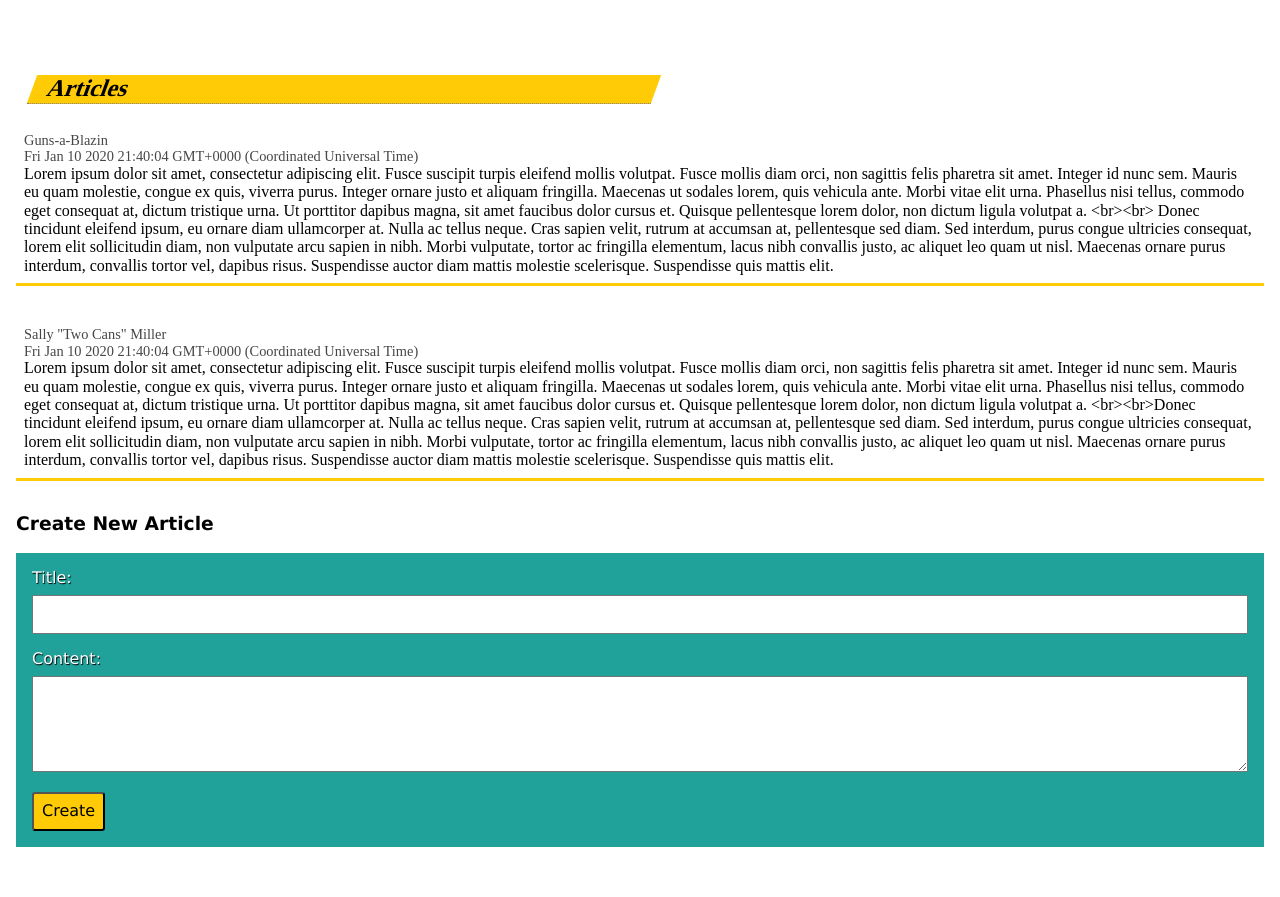
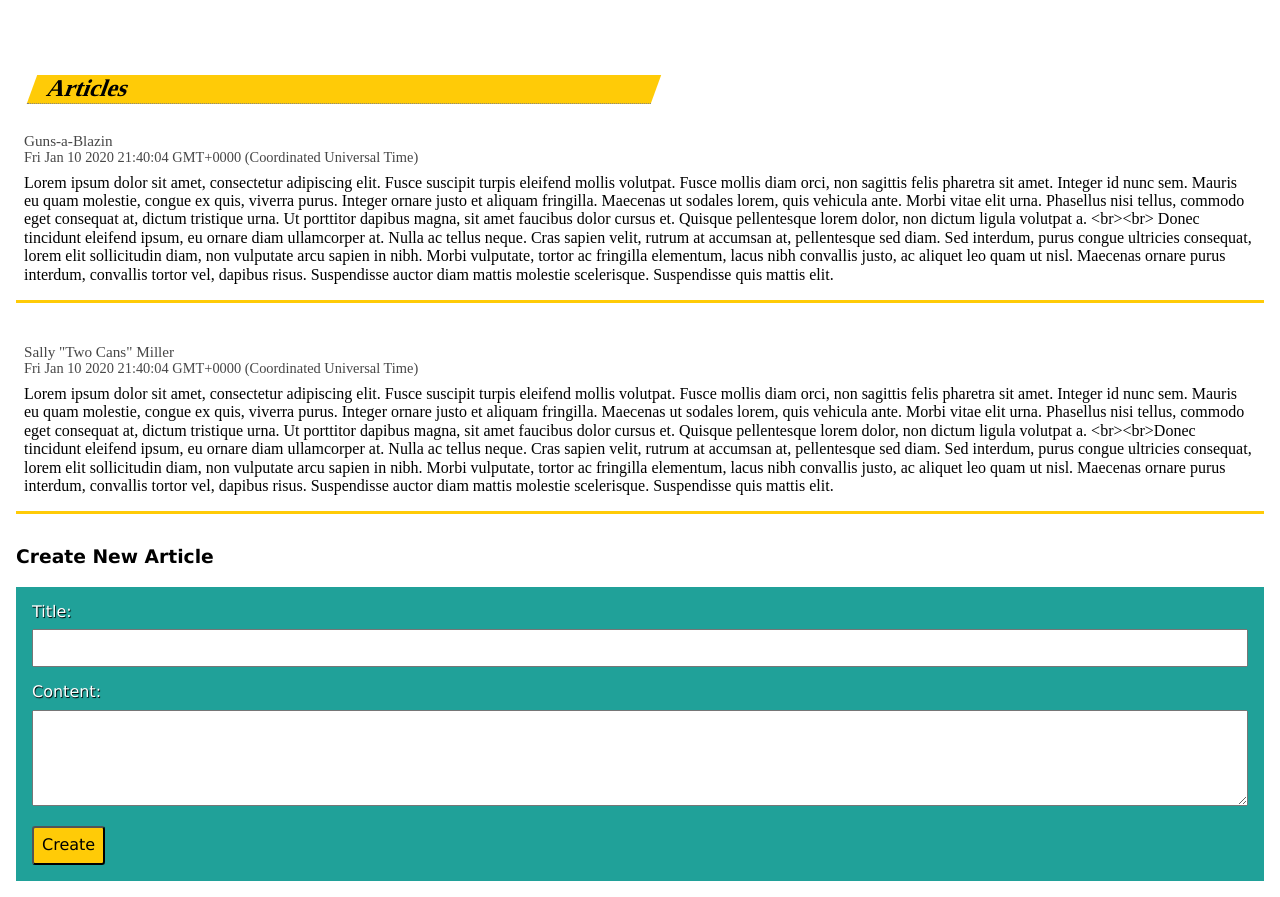
Before and after one commit to JacquesBegin/rocGames, an Angular app in the folder roc-games/: page / in a window 1280 px wide. Shown: the part 3241-4138 px from the top of the page. Before the commit the page ends 4104 px from the top, so only its background shows below. Built offline with nearby package versions, Linux system fonts and the light colour scheme.

Commit message:
Adjusts author font-size.

```diff
--- a/roc-games/src/app/components/articles/article/article.component.scss
+++ b/roc-games/src/app/components/articles/article/article.component.scss
@@ -14,10 +14,14 @@
 
 .articleAuthor {
   color: #464646;
-  font-size: 0.9rem;
+  font-size: 0.95rem;
 }
 
 .articleDate {
   color: #464646;
   font-size: 0.9rem;
 }
+
+.articleContent {
+  padding: 0.5rem 0;
+}
```
